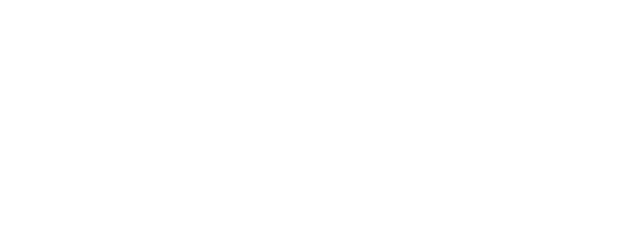
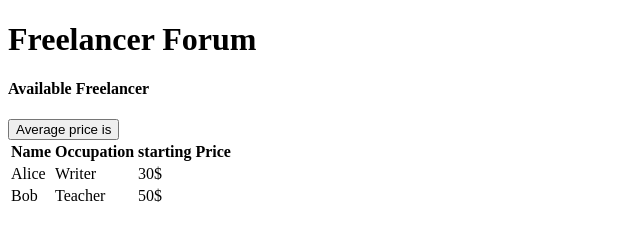
Before and after one commit to desh01prajakta/Unit2.Freelancerforum, a plain HTML site: page index.html in a window 1280 px wide. Shown: the whole page, without its empty margins (0-640 px from the left). Drawn offline with Linux system fonts and the light colour scheme.

Commit message:
adds values

```diff
--- a/index.html
+++ b/index.html
@@ -6,6 +6,32 @@
     <title>freelancer</title>
 </head>
 <body>
+    <h1>Freelancer Forum</h1>
+    <h4>Available Freelancer</h4>
+    <button id = "average-info" oneclick="">Average price is</button>
+    <table>
+        <tr>
+            <th>Name</th>
+            <th>Occupation</th>
+            <th>starting Price</th>
+        </tr>
+        <tr>
+            <td>Alice</td>
+            <td>Writer</td>
+            <td>30$</td>
+        </tr>
+        <tr>
+            <td>Bob</td>
+            <td>Teacher</td>
+            <td>50$</td>
+        </tr>
+        <!--<tr>
+            <td>Carol</td>
+            <td>Programmer</td>
+            <td>70$</td>
+        </tr>-->
+    </table>
+
     <script src="./index.js"></script>
 </body>
 </html>
--- a/index.js
+++ b/index.js
@@ -0,0 +1,16 @@
+
+
+
+
+const freeLancer = ["Alice", "Bob"];
+const Occupation = ["Writer", "Teacher"];
+const number = [50, 30];
+
+function getAvg(number){
+let sum = 0;
+for(let i = 0; i < number.length; i++){
+    sum += number[i];
+}
+return sum
+}
+getAvg()
```
